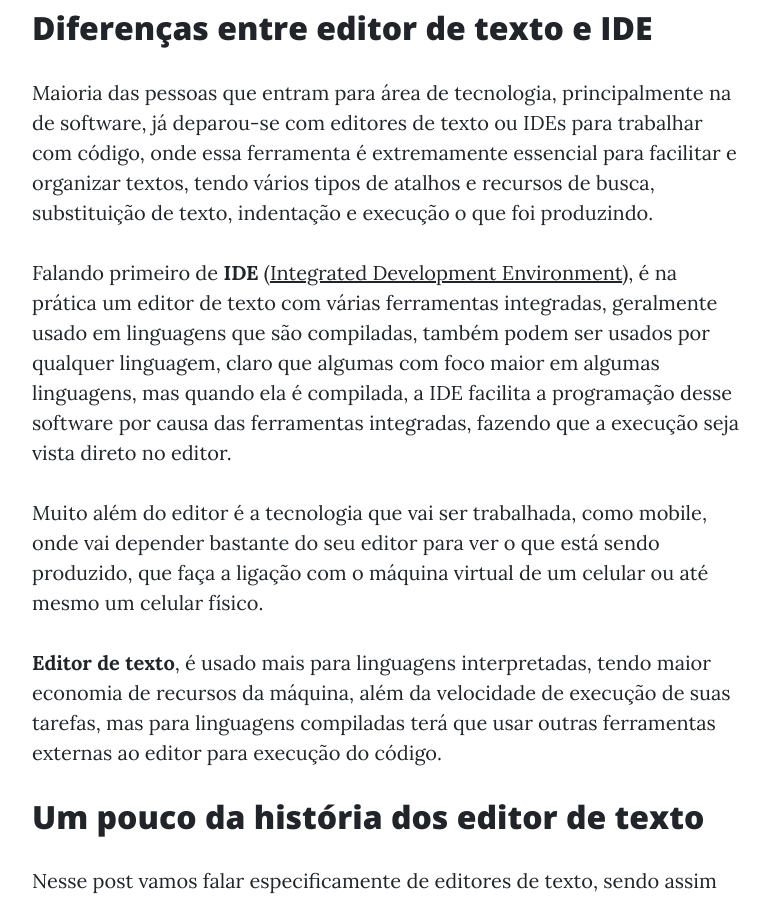
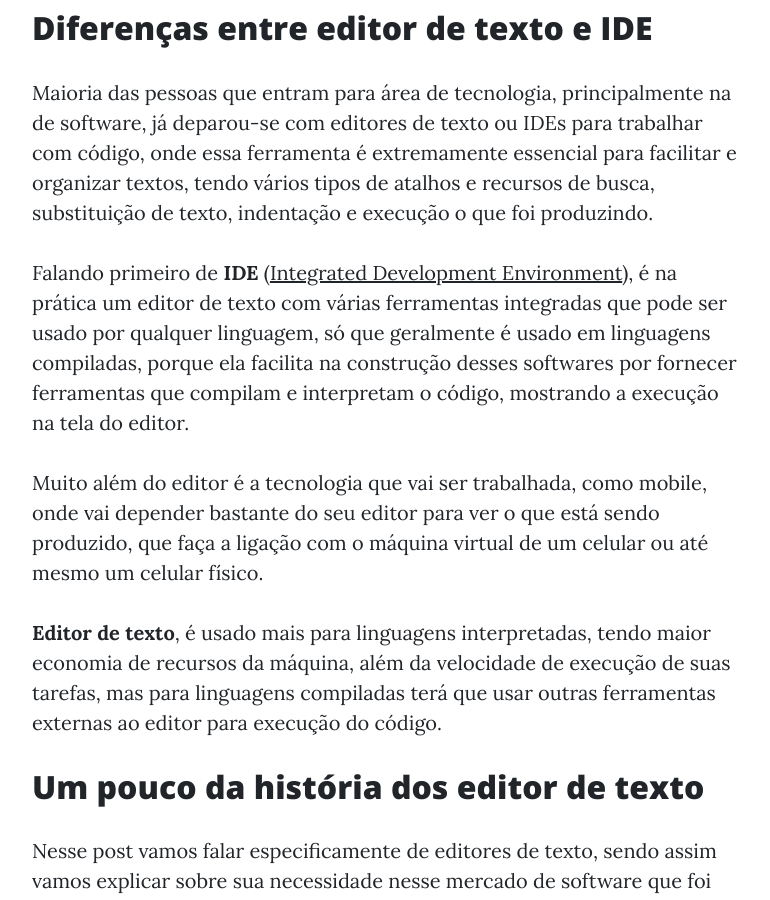
Before and after one commit to AbelAguiar/Blog, a Jekyll site: the page built from _posts/2019-06-01-editores-codigo-qual-melhor.markdown, in a window 1280 px wide and 900 px high, scrolled down 765 px. Shown: the whole window, without its empty margins (253-1023 px from the left). Built offline with Jekyll 4.4.1, drawn with Linux system fonts in a browser that asks for light colours; comment, search, counter and statistics services are not loaded.

Commit message:
update post 'Editores de código, qual o melhor?'

```diff
--- a/_posts/2019-06-01-editores-codigo-qual-melhor.markdown
+++ b/_posts/2019-06-01-editores-codigo-qual-melhor.markdown
@@ -18,7 +18,7 @@ Não quero refletir opinião, dizer qual o melhor editor de texto ou algo nesse
 
 Maioria das pessoas que entram para área de tecnologia, principalmente na de software, já deparou-se com editores de texto ou IDEs para trabalhar com código, onde essa ferramenta é extremamente essencial para facilitar e organizar textos, tendo vários tipos de atalhos e recursos de busca, substituição de texto, indentação e execução o que foi produzindo.
 
-Falando primeiro de **IDE** ([Integrated Development Environment][IDE]), é na prática um editor de texto com várias ferramentas integradas, geralmente usado em linguagens que são compiladas, também podem ser usados por qualquer linguagem, claro que algumas com foco maior em algumas linguagens, mas quando ela é compilada, a IDE facilita a programação desse software por causa das ferramentas integradas, fazendo que a execução seja vista direto no editor.
+Falando primeiro de **IDE** ([Integrated Development Environment][IDE]), é na prática um editor de texto com várias ferramentas integradas que pode ser usado por qualquer linguagem, só que geralmente é usado em linguagens compiladas, porque ela facilita na construção desses softwares por fornecer ferramentas que compilam e interpretam o código, mostrando a execução na tela do editor.
 
 [IDE]: https://en.wikipedia.org/wiki/Integrated_development_environment
 
```
